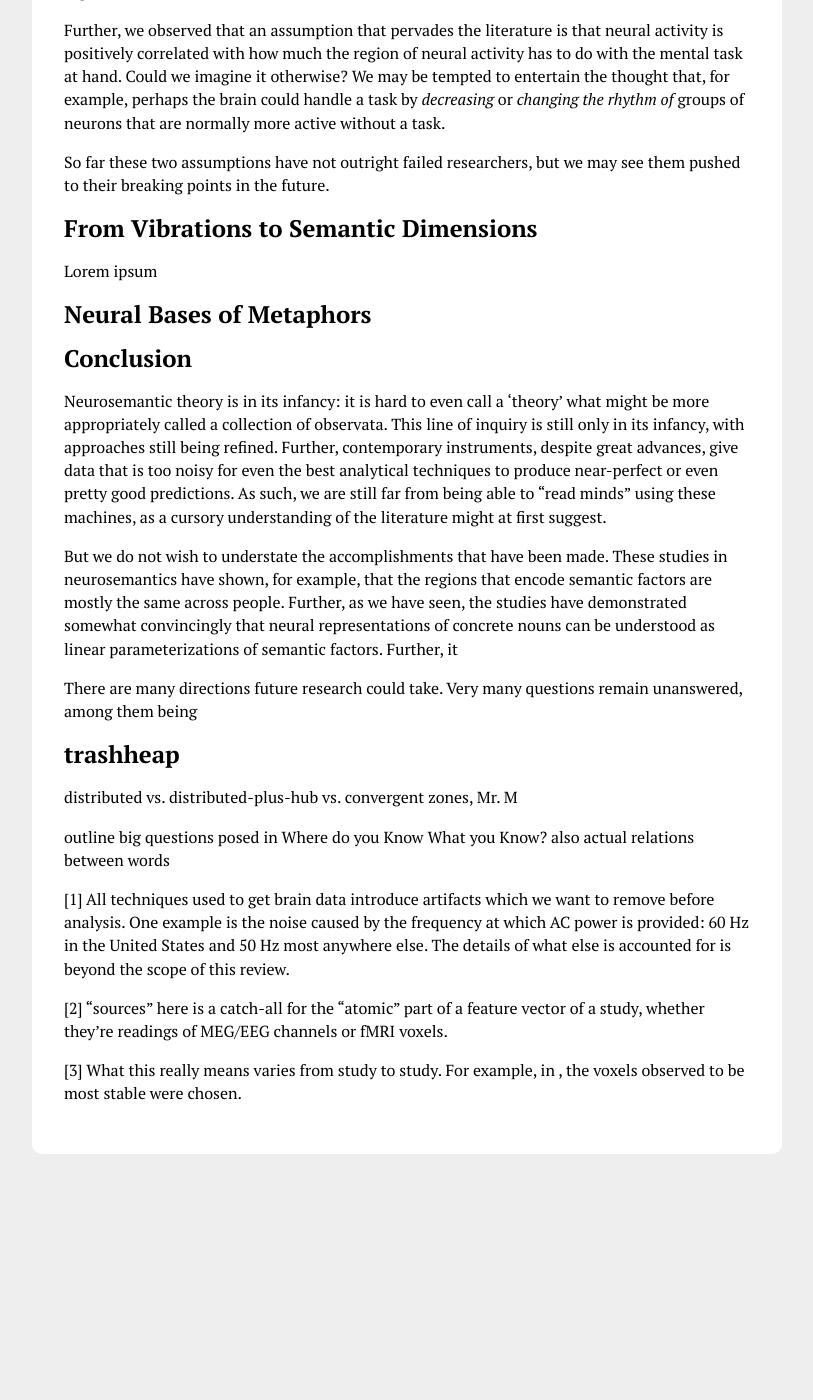
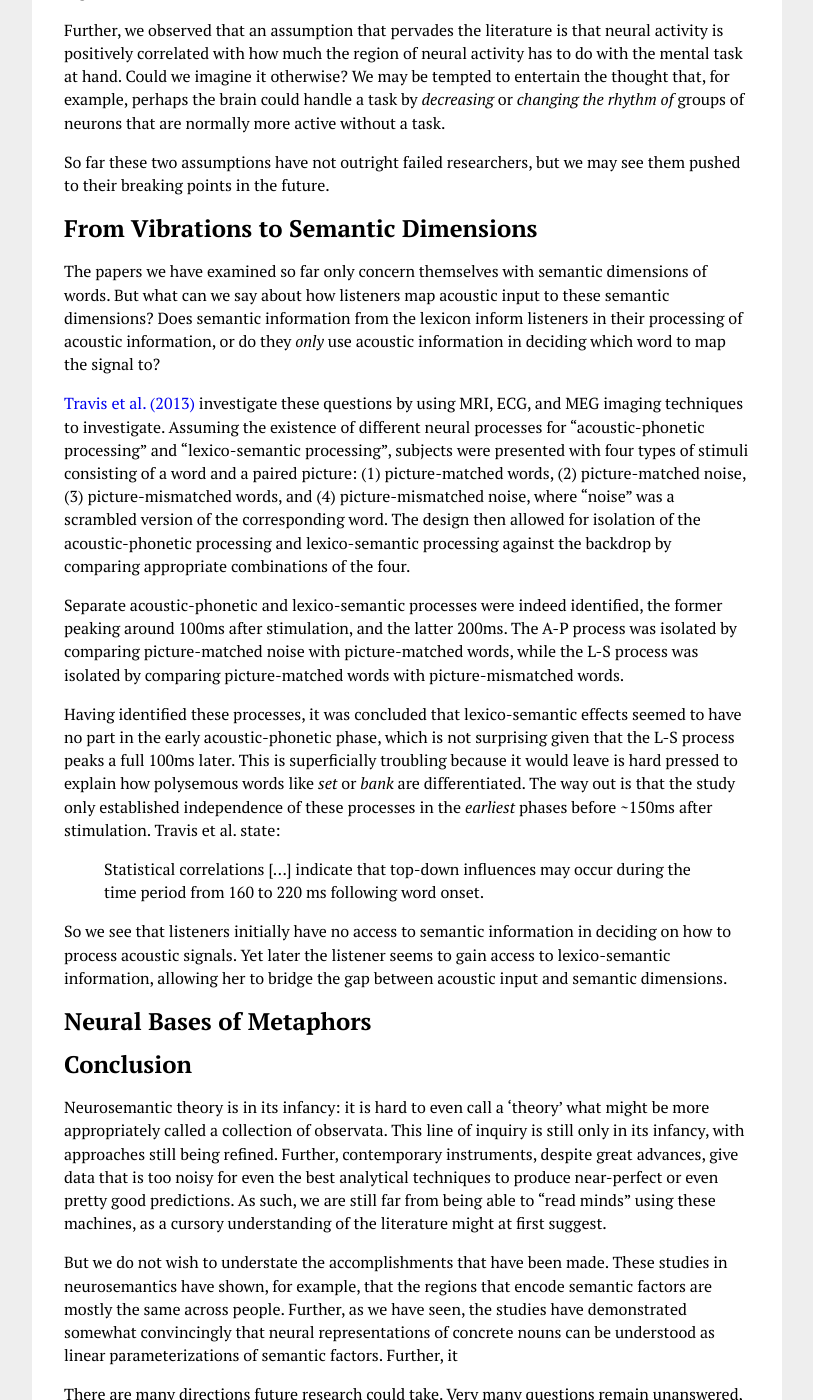
Before and after one commit to csneuro/csneuro.github.io, a Jekyll site: the page built from nsemant.md, in a window 1280 px wide and 1400 px high, scrolled down 3307 px. Shown: the whole window, without its empty margins (233-1046 px from the left). Built offline with Jekyll 4.4.1, drawn with Linux system fonts in a browser that asks for light colours; before the commit the page ends 4472 px from its top, so only the background shows below that; some of the changed text lies outside the part shown.

Commit message:
Update nsemant.md

```diff
--- a/nsemant.md
+++ b/nsemant.md
@@ -7,13 +7,13 @@ Neurosemantic Word Representation
 
 Scientific inquiry into the how concepts like *apple, honor, father, one*, etc. are represented in the mind has only recently become possible. New imaging machines and analysis methods from machine learning have both allowed neuroscientists to begin to investigate exactly how regions of the brain are responsible for encoding these concepts.
 
-The scope of investigation has mostly been restrained to *concrete* nouns, which refer to physical objects in the world, such as *celery, car, mouse,* and *house*. This was deliberate, as *a priori* we might assume that this category is most basic. Once concrete nouns are better understood, the hope is that we will be better equipped to investigate (a) compound nouns (*bird tape*), (b) abstract nouns (*shame*), (c) predications (*the coffee is cold*), etc.
-
 Explicitly, inquiry in neurosemantics attempts to answer these questions, as described by Mitchell (2008):
 
 > What is the predicted fMRI neural activity encoding word w?
 >
 > What is the basis set of semantic features and corresponding components of neural activation that explain the neural activations encoding meanings of concrete nouns?
+
+The scope of investigation has mostly been restrained to *concrete* nouns, which refer to physical objects in the world, such as *celery, car, mouse,* and *house*. This was deliberate, as *a priori* we might assume that this category is most basic. Once concrete nouns are better understood, the hope is that we will be better equipped to investigate (a) compound nouns (*bird tape*), (b) abstract nouns (*shame*), (c) predications (*the coffee is cold*), etc.
 
 Mapping Between Observed Neural Activity and Semantic Dimensions
 ----------------------------------------------------------------
@@ -67,7 +67,17 @@ So far these two assumptions have not outright failed researchers, but we may se
 
 From Vibrations to Semantic Dimensions
 --------------------------------------
-Lorem ipsum
+The papers we have examined so far only concern themselves with semantic dimensions of words. But what can we say about how listeners map acoustic input to these semantic dimensions? Does semantic information from the lexicon inform listeners in their processing of acoustic information, or do they *only* use acoustic information in deciding which word to map the signal to?
+
+[Travis et al. (2013)][travis2013] investigate these questions by using MRI, ECG, and MEG imaging techniques to investigate. Assuming the existence of different neural processes for "acoustic-phonetic processing" and "lexico-semantic processing", subjects were presented with four types of stimuli consisting of a word and a paired picture: (1) picture-matched words, (2) picture-matched noise, (3) picture-mismatched words, and (4) picture-mismatched noise, where "noise" was a scrambled version of the corresponding word. The design then allowed for isolation of the acoustic-phonetic processing and lexico-semantic processing against the backdrop by comparing appropriate combinations of the four.
+
+Separate acoustic-phonetic and lexico-semantic processes were indeed identified, the former peaking around 100ms after stimulation, and the latter 200ms. The A-P process was isolated by comparing picture-matched noise with picture-matched words, while the L-S process was isolated by comparing picture-matched words with picture-mismatched words.
+
+Having identified these processes, it was concluded that lexico-semantic effects seemed to have no part in the early acoustic-phonetic phase, which is not surprising given that the L-S process peaks a full 100ms later. This is superficially troubling because it would leave is hard pressed to explain how polysemous words like *set* or *bank* are differentiated. The way out is that the study only established independence of these processes in the *earliest* phases before ~150ms after stimulation. Travis et al. state:
+
+>Statistical correlations [...] indicate that top-down influences may occur during the time period from 160 to 220 ms following word onset.
+
+So we see that listeners initially have no access to semantic information in deciding on how to process acoustic signals. Yet later the listener seems to gain access to lexico-semantic information, allowing her to bridge the gap between acoustic input and semantic dimensions.
 
 Neural Bases of Metaphors
 -------------------------
```
